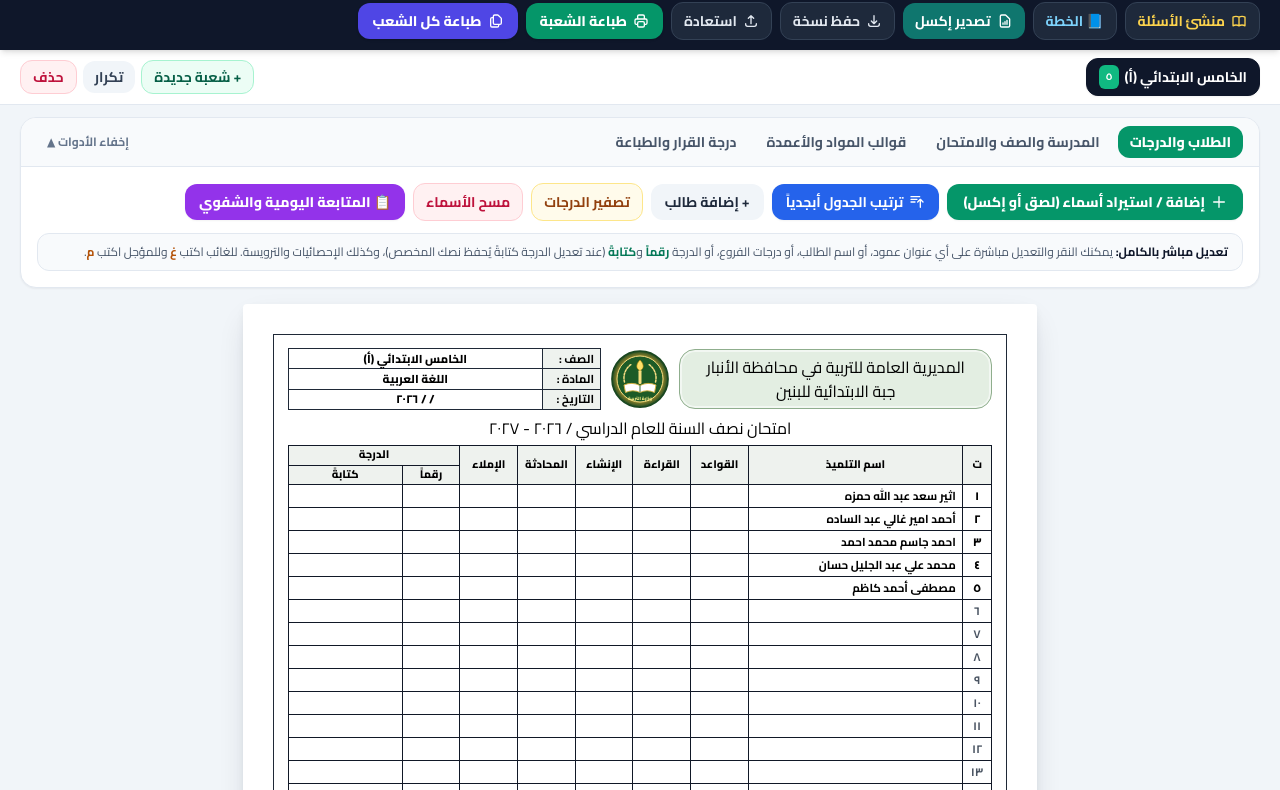
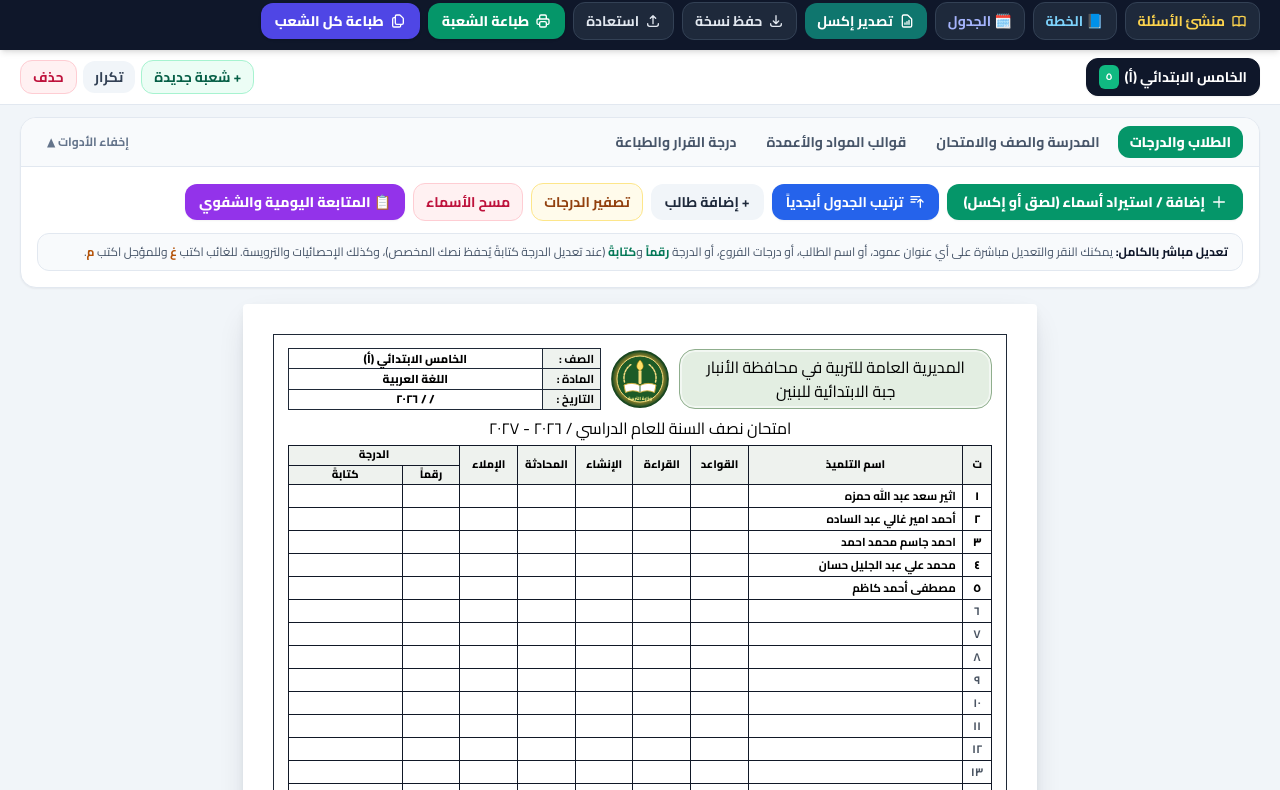
Before and after one commit to baron20977/-, a plain HTML site: page grades.html in a window 1280 px wide. Shown: the part 58-848 px from the top of the page. Drawn offline with nearby package versions, Linux system fonts and the light colour scheme.

Commit message:
Update grades.html

```diff
--- a/grades.html
+++ b/grades.html
@@ -3393,4 +3393,16 @@
   }
 })();
 </script>
+ <script>
+  window.addEventListener('DOMContentLoaded', () => {
+    const navBtn = document.querySelector('a[href="plans.html"]') || document.querySelector('a[href="index.html"]');
+    if (navBtn && !document.querySelector('a[href="schedule.html"]')) {
+      const a = document.createElement('a');
+      a.href = 'schedule.html';
+      a.className = 'inline-flex items-center gap-1.5 px-3 py-2 rounded-xl bg-slate-800 hover:bg-slate-700 border border-slate-700 text-xs sm:text-sm font-bold text-indigo-300 transition';
+      a.innerHTML = '<span>🗓️ الجدول</span>';
+      navBtn.insertAdjacentElement('afterend', a);
+    }
+  });
+</script>
 </html>
```
